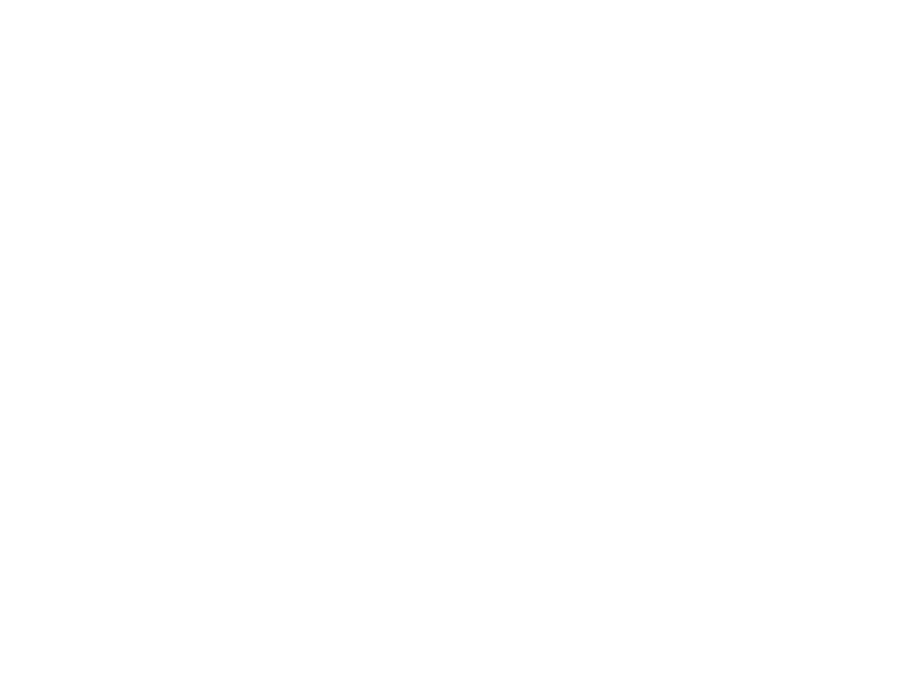
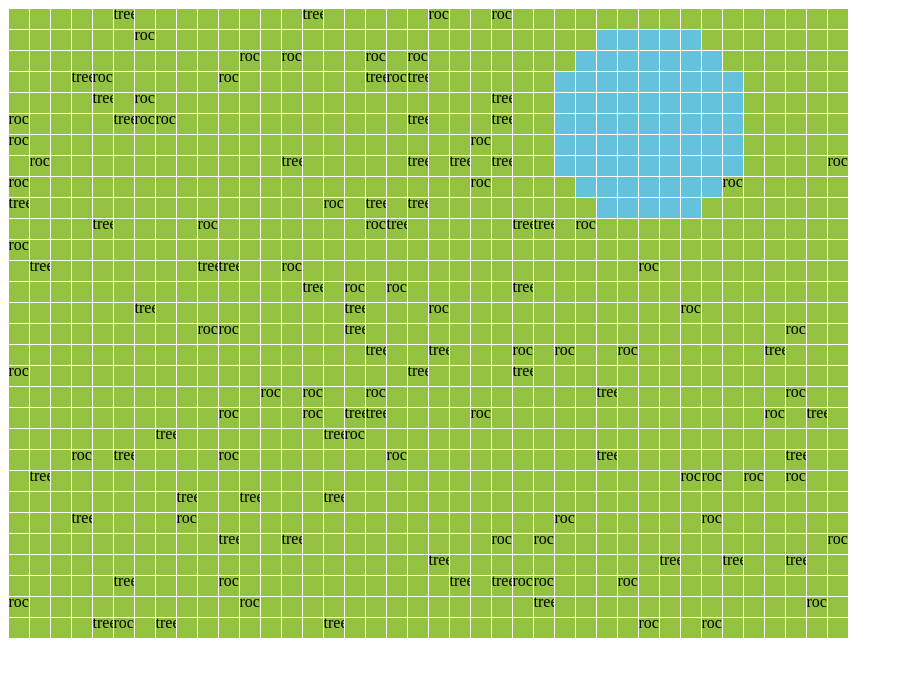
Before and after one commit to hnkb/task1, a website with bundled scripts: page app/index.html in a window 1280 px wide. Shown: the whole page, without its empty margins (0-902 px from the left). Built offline with nearby package versions, Linux system fonts and the light colour scheme.

Commit message:
Generate and display a map

```diff
--- a/app/index.html
+++ b/app/index.html
@@ -3,6 +3,7 @@
 
 <head>
     <title>task1</title>
+    <link rel="stylesheet" href="ui/game.css">
 </head>
 
 <body>
--- a/app/main.js
+++ b/app/main.js
@@ -0,0 +1,7 @@
+import { Map } from './model/map.js';
+import { addToDOM } from './ui/map.js';
+
+let map = new Map(30, 40);
+map.load();
+
+addToDOM(map);
--- /dev/null
+++ b/app/model/map.js
@@ -0,0 +1,44 @@
+
+class Cell {
+    terrain = 'grass';
+    resource = null;
+}
+
+export class Map {
+    constructor(height, width) {
+        this.height = height;
+        this.width = width;
+        this.cells = [];
+
+        for (let r = 0; r < this.height; r++) {
+            this.cells[r] = [];
+            for (let c = 0; c < this.width; c++) {
+                this.cells[r][c] = new Cell();
+            }
+        }
+    }
+
+    load() {
+        const lakeCenterX = this.width - 10;
+        const lakeCenterY = 5;
+        const lakeRadius = 5;
+
+        for (let y = 0; y < this.height; y++) {
+            for (let x = 0; x < this.width; x++) {
+                const cell = this.cells[y][x];
+                const distanceToLakeCenter = Math.sqrt(Math.pow(x - lakeCenterX, 2) + Math.pow(y - lakeCenterY, 2));
+                if (distanceToLakeCenter < lakeRadius) {
+                    cell.terrain = "water";
+                } else {
+                    // Optionally add resources to some grass cells
+                    const resourceChance = Math.random();
+                    if (resourceChance > 0.95) {
+                        cell.resource = "rock";
+                    } else if (resourceChance > 0.9) {
+                        cell.resource = "tree";
+                    }
+                }
+            }
+        }
+    }
+}
--- /dev/null
+++ b/app/ui/game.css
@@ -0,0 +1,21 @@
+.grid {
+    line-height: 10px;
+    width: max-content;
+    overflow: scroll;
+}
+
+.cell {
+    display: inline-block;
+    width: 20px;
+    height: 20px;
+    margin: .5px;
+    overflow: hidden;
+}
+
+.cell.grass {
+    background-color: rgb(146, 194, 63);
+}
+
+.cell.water {
+    background-color: rgb(101, 194, 220);
+}
--- /dev/null
+++ b/app/ui/map.js
@@ -0,0 +1,25 @@
+
+let grid = []
+
+export function addToDOM(map) {
+    const gridDOM = document.createElement('div');
+    gridDOM.className = 'grid';
+
+    for (const row of map.cells) {
+        const outRow = [];
+        const rowDOM = document.createElement('div');
+        rowDOM.className = 'row';
+        gridDOM.appendChild(rowDOM);
+        grid.push(outRow);
+
+        for (const cell of row) {
+            const cellDOM = document.createElement('div');
+            cellDOM.className = `cell ${cell.terrain}`;
+            cellDOM.innerHTML = cell.resource;
+            rowDOM.appendChild(cellDOM);
+            outRow.push(cellDOM);
+        }
+    }
+
+    document.body.appendChild(gridDOM);
+}
```
